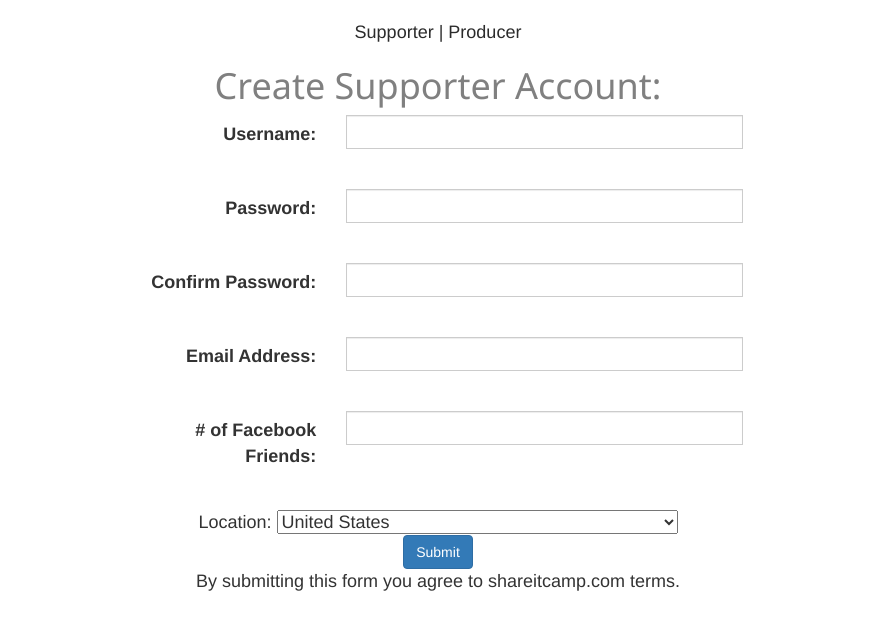
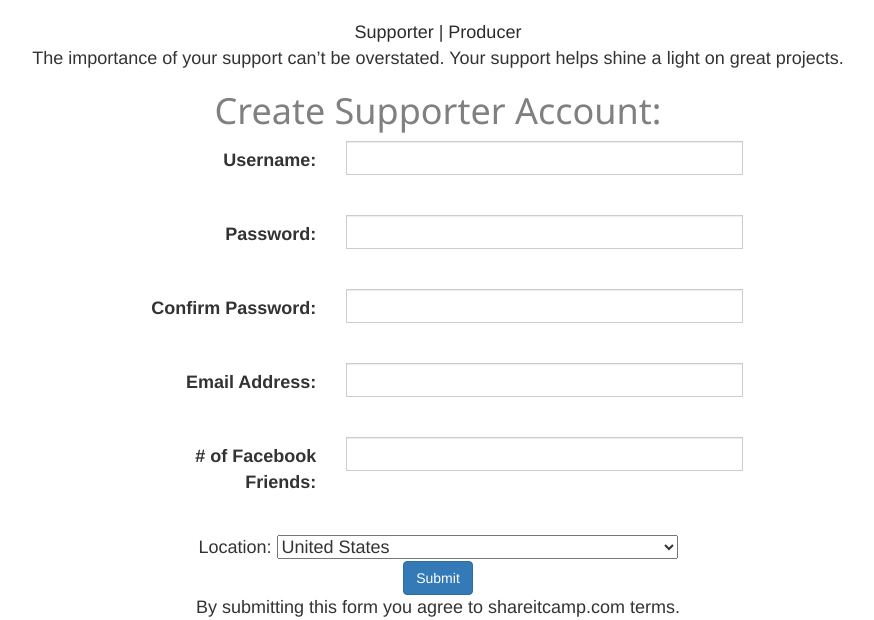
Before and after one commit to msamuels/social_monitization, a PHP site: template templates/create-supporter.php in a window 1280 px wide. Shown: the part 82-702 px from the top of the page, without its empty margins (202-1076 px from the left). Run offline with PHP 8.4, Linux system fonts and the light colour scheme; the template is opened without the code that fills it, so the values that code supplies are empty.

Commit message:
Register page updates

```diff
--- a/templates/create-producers.php
+++ b/templates/create-producers.php
@@ -56,6 +56,10 @@
         <a href="/get-started/supporter/register" <?php echo $class[1]; ?>>Supporter</a> |
     <a href="/create-producer" <?php  echo $class[0];  ?>>Producer</a>
 
+</div>
+
+<div class="row">
+    Engage your supporters and let them help you get the word out.
 </div>
 
 <div class="row">
--- a/templates/create-supporter.php
+++ b/templates/create-supporter.php
@@ -32,6 +32,7 @@
 
 </script>
 
+
 <div class="row">
     <?php
 
@@ -48,6 +49,10 @@
 
 </div>
 
+
+<div class="row">
+    The importance of your support can’t be overstated. Your support helps shine a light on great projects.
+</div>
 
 <!-- @TODO remove margin-top -->
 <div class="row">
```
